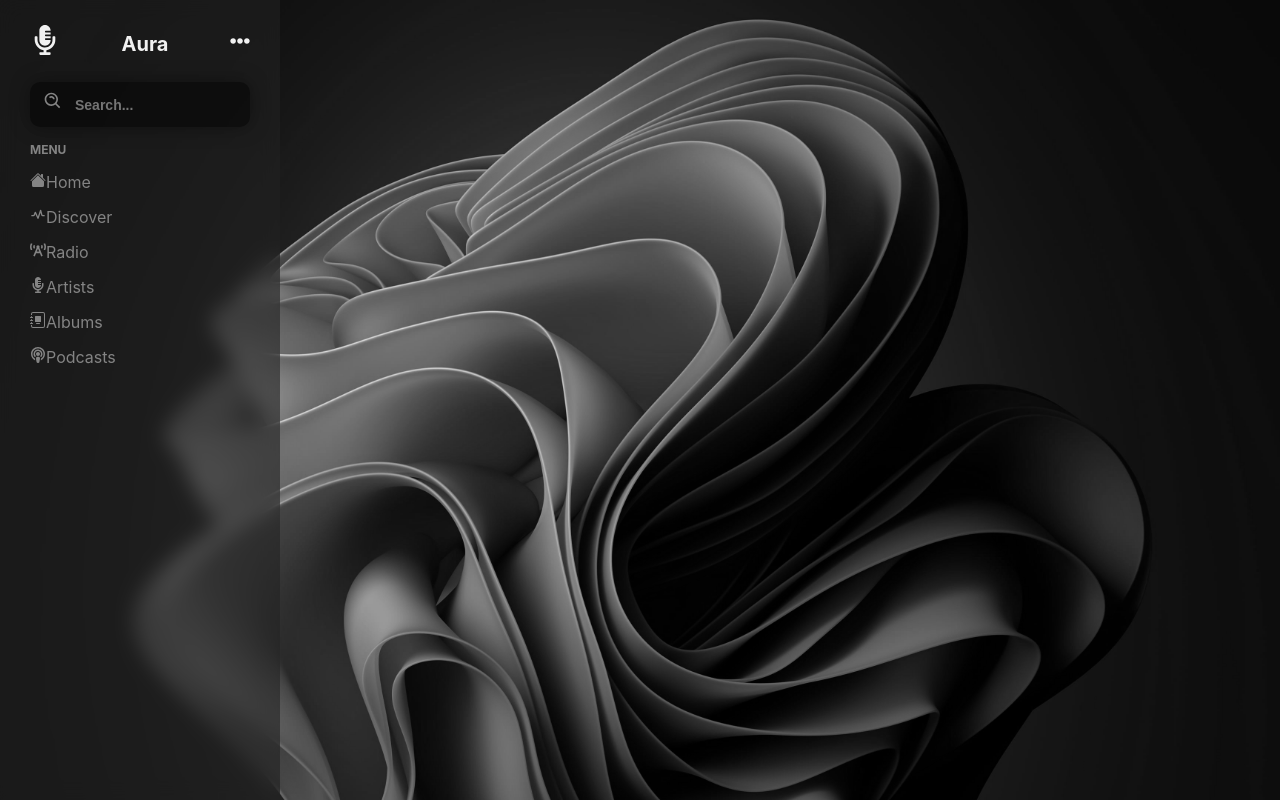
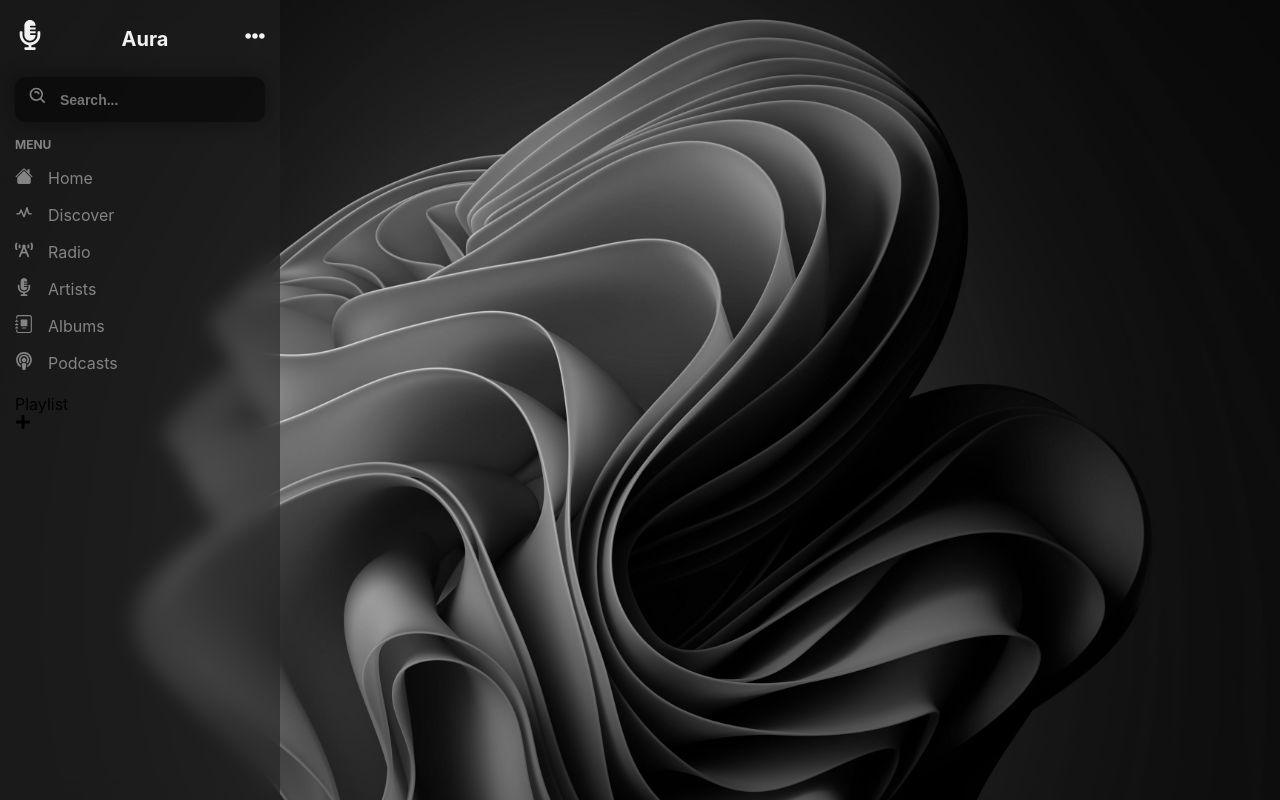
Before and after one commit to CollinsDrew/Aura_Music, a React (Create React App) app: page / in a window 1280 px wide. Built offline with nearby package versions, Linux system fonts and the light colour scheme.

Commit message:
left menu styles added for main list

```diff
--- a/src/Components/LeftMenu.js
+++ b/src/Components/LeftMenu.js
@@ -2,6 +2,7 @@ import React from "react";
 import "../Styles/LeftMenu.css";
 import { Menu } from "./Menu";
 import { MenuList } from "./MenuList";
+import { MenuPlaylist } from "./MenuPlaylist";
 
 import { FaMicrophoneAlt, FaEllipsisH } from "react-icons/fa";
 import { BiSearchAlt } from "react-icons/bi";
@@ -27,6 +28,7 @@ function LeftMenu() {
       </div>
 
       <Menu title={"Menu"} menuObject={MenuList} />
+      <MenuPlaylist />
     </div>
   );
 }
--- a/src/Components/Menu.js
+++ b/src/Components/Menu.js
@@ -1,6 +1,19 @@
-import React from "react";
+import React, { useEffect } from "react";
 
 function Menu({ title, menuObject }) {
+  useEffect(() => {
+    const allLi = document
+      .querySelector(".MenuContainer ul")
+      .querySelectorAll("li");
+
+    function changeMenuActive() {
+      allLi.forEach((n) => n.classList.remove("active"));
+      this.classList.add("active");
+    }
+
+    allLi.forEach((n) => n.addEventListener("click", changeMenuActive));
+  }, []);
+
   return (
     <div className="MenuContainer">
       <p className="title">{title}</p>
--- /dev/null
+++ b/src/Components/MenuPlaylist.js
@@ -0,0 +1,18 @@
+import React from "react";
+import { FaPlus } from "react-icons/fa";
+
+function MenuPlaylist() {
+  return (
+    <div className="playListContainer">
+      <div className="nameContainer">
+        <p>Playlist</p>
+        <i>
+          <FaPlus />
+        </i>
+      </div>
+      <div className="playListScroll"></div>
+    </div>
+  );
+}
+
+export { MenuPlaylist };
--- a/src/Styles/LeftMenu.css
+++ b/src/Styles/LeftMenu.css
@@ -4,7 +4,7 @@
   min-height: 100vh;
   background: rgba(34, 34, 34, 0.6);
   backdrop-filter: blur(10px);
-  padding: 25px 30px;
+  padding: 20px 15px;
   overflow: hidden;
   transition: all 0.3s ease;
 }
@@ -89,4 +89,35 @@
 .MenuContainer ul li a {
   text-decoration: none;
   color: #848484;
+  display: flex;
+  align-items: center;
+  font-size: 16px;
 }
+
+.MenuContainer ul li a i {
+  font-size: 18px;
+  margin-right: 15px;
+}
+
+.MenuContainer ul li:before {
+  position: absolute;
+  content: "";
+  top: 0;
+  left: -15px;
+  width: 0px;
+  height: 100%;
+  background-color: #49e12e;
+  border-radius: 5px;
+}
+
+.MenuContainer ul li:hover::before,
+.MenuContainer ul li.active::before {
+  width: 5px;
+  transition: 0.3s;
+}
+
+.MenuContainer ul li:hover a,
+.MenuContainer ul li.active a {
+  color: #f1f1f1;
+  transition: 0.3s;
+}
```
